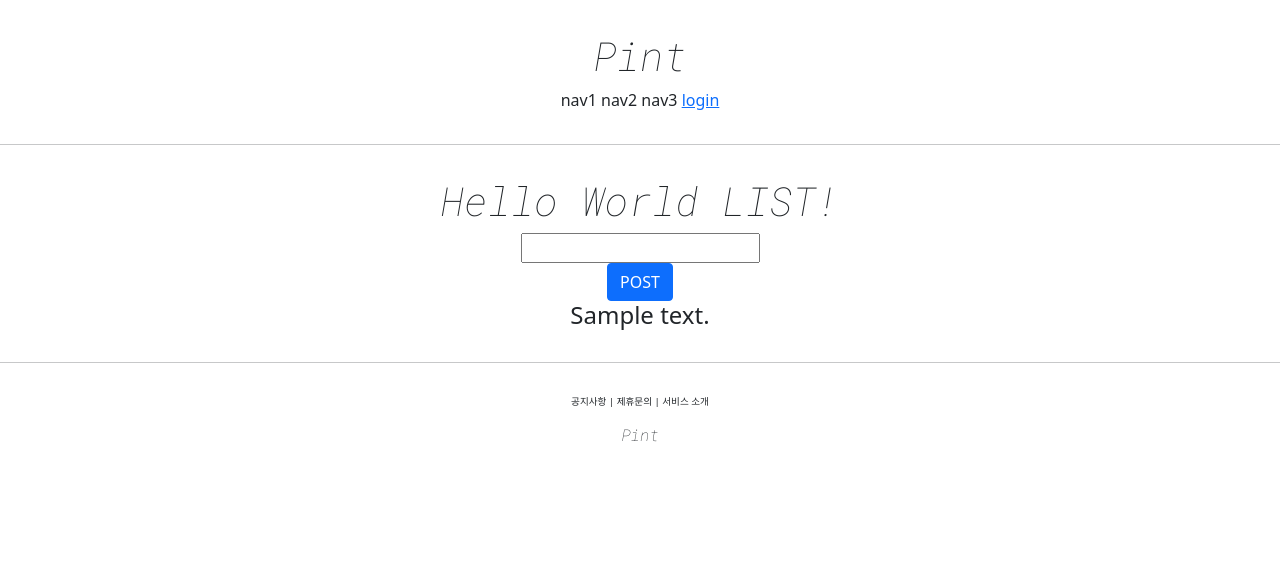
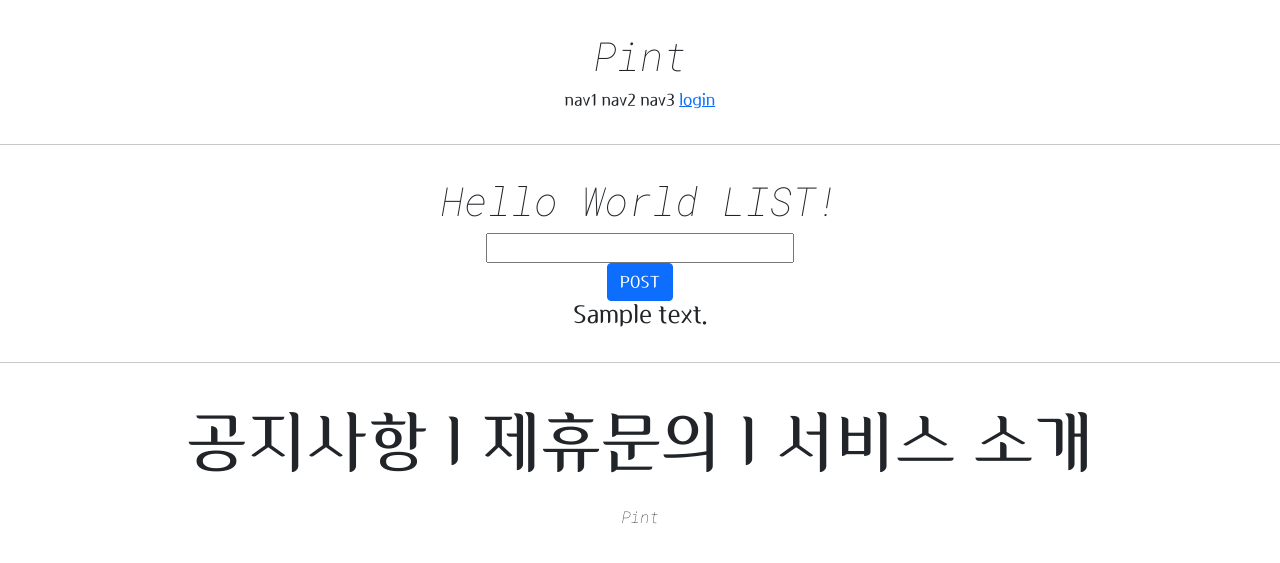
Before and after one commit to GyungA/Pint, a Django app: template accountapp/templates/accountapp/hello_world.html in a window 1280 px wide. Shown: the top 563 px of the page. Run offline with Django 3.2, Linux system fonts and the light colour scheme; the template is opened without the code that fills it: values that come from a table or form of the project are taken from there, others are empty; tables that the repository leaves empty hold one stand-in row (values such as "Sample post"); parts of the project's set-up code (start-up, migrations or seed data) failed here and were passed over; some libraries are stand-ins or nearby versions.

Commit message:
django course 23 commit

```diff
--- a/pint/settings.py
+++ b/pint/settings.py
@@ -50,6 +50,7 @@
     'django.contrib.sessions',
     'django.contrib.messages',
     'django.contrib.staticfiles',
+    'bootstrap4',
     'accountapp',
 ]
 
--- a/static/base.css
+++ b/static/base.css
@@ -17,5 +17,5 @@
 }
 
 .footerMenu {
-    font-size: .6rem;
-}5
+    font-size: 4rem;
+}
--- a/templates/base.html
+++ b/templates/base.html
@@ -3,7 +3,7 @@
 
 {% include 'head.html' %}
 
-<body>
+<body style="font-family:'flowerRoad';">
     {% include 'header.html' %}
     <hr>
     {% block content %}
--- a/templates/head.html
+++ b/templates/head.html
@@ -14,4 +14,17 @@
 
     <!--    DEFAULT CSS LINK    -->
     <link rel="stylesheet" href="{% static 'base.css' %}">
+
+    <style>
+        @font-face {
+            font-family: 'NanumBrush';
+            src: local('NanumBrush'),
+            url("{% static 'fonts/NanumBrush.ttf' %}") format("truetype");
+        }
+        @font-face {
+            font-family: 'flowerRoad';
+            src: local('flowerRoad'),
+            url("{% static 'fonts/210 꽃길R.ttf' %}") format("truetype");
+        }
+    </style>
 </head>
```
Also changed, not shown: accountapp/templates/accountapp/create.html (+7 -3 lines), accountapp/templates/accountapp/login.html (+4 -3 lines), static/fonts/210 꽃길R.ttf (added), 2 other files.
